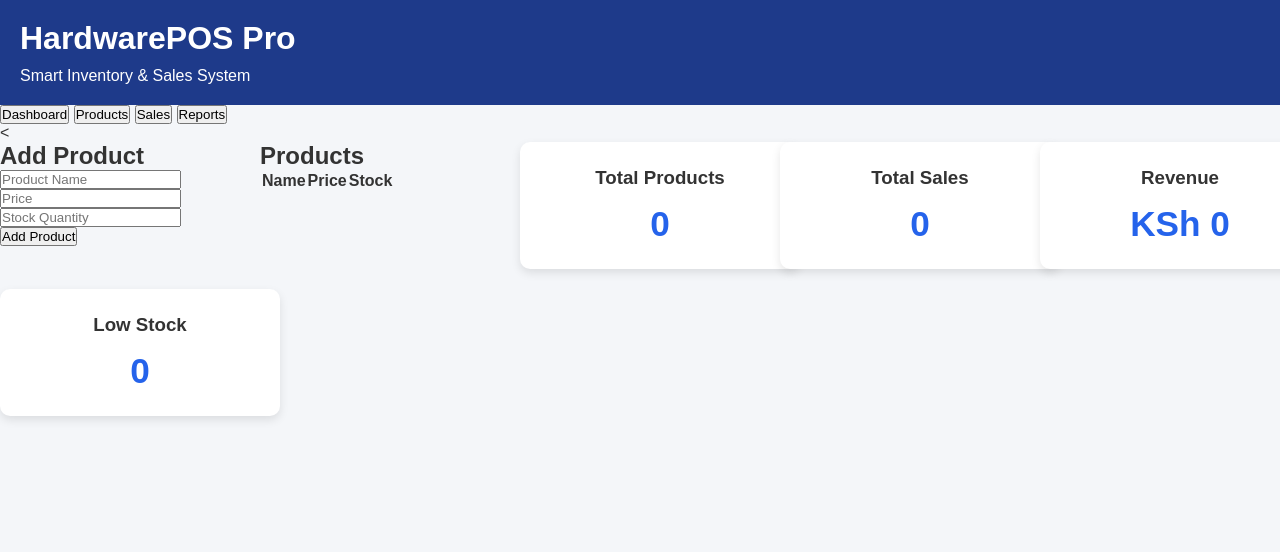
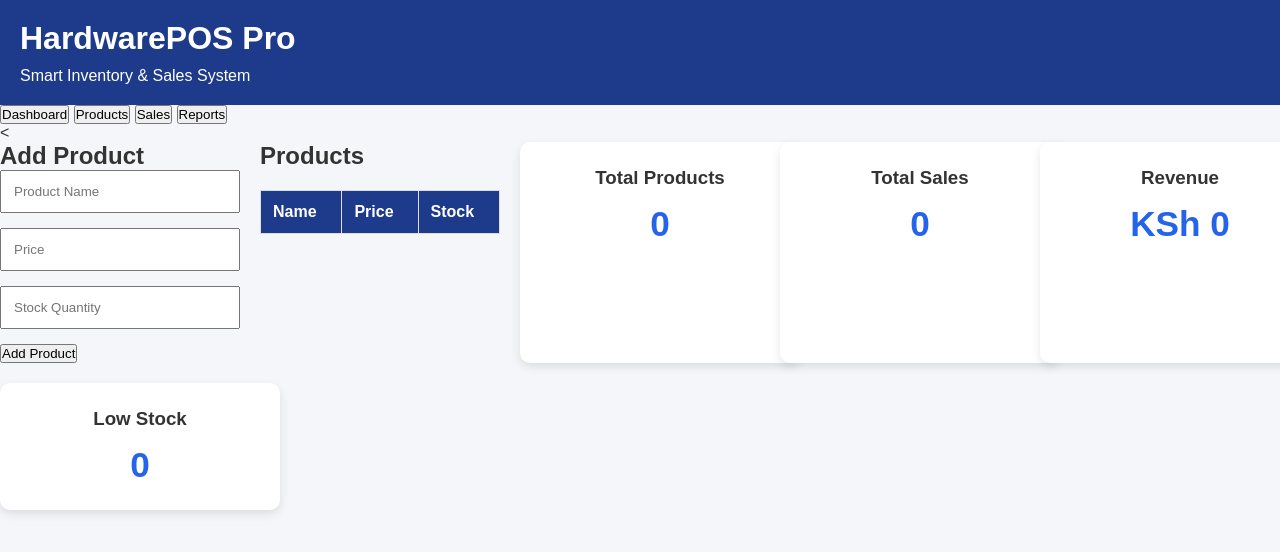
Before and after one commit to SilvesterMburu1/Hardware_online, a plain HTML site: page index.html in a window 1280 px wide. Shown: the top 552 px of the page. Drawn offline with Linux system fonts and the light colour scheme.

Commit message:
Add product management interface

```diff
--- a/assets/css/style.css
+++ b/assets/css/style.css
@@ -128,3 +128,32 @@ footer {
     color: #2563eb;
     font-size: 2.2rem;
 }
+
+.product-form form{
+    display:flex;
+    flex-wrap:wrap;
+    gap:15px;
+}
+
+.product-form input{
+    flex:1;
+    padding:12px;
+}
+
+table{
+    width:100%;
+    border-collapse:collapse;
+    margin-top:20px;
+}
+
+table th,
+table td{
+    border:1px solid #ddd;
+    padding:12px;
+    text-align:left;
+}
+
+table th{
+    background:#1e3a8a;
+    color:white;
+}
```
